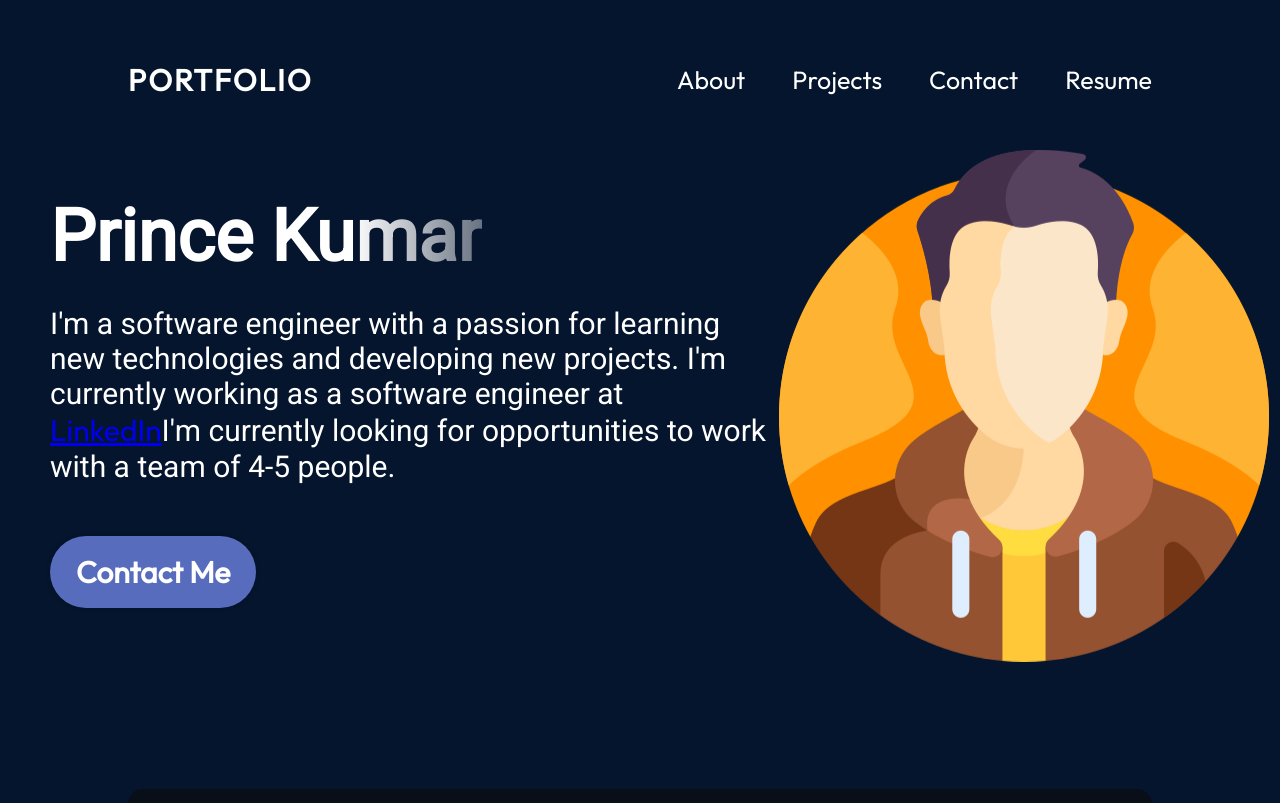
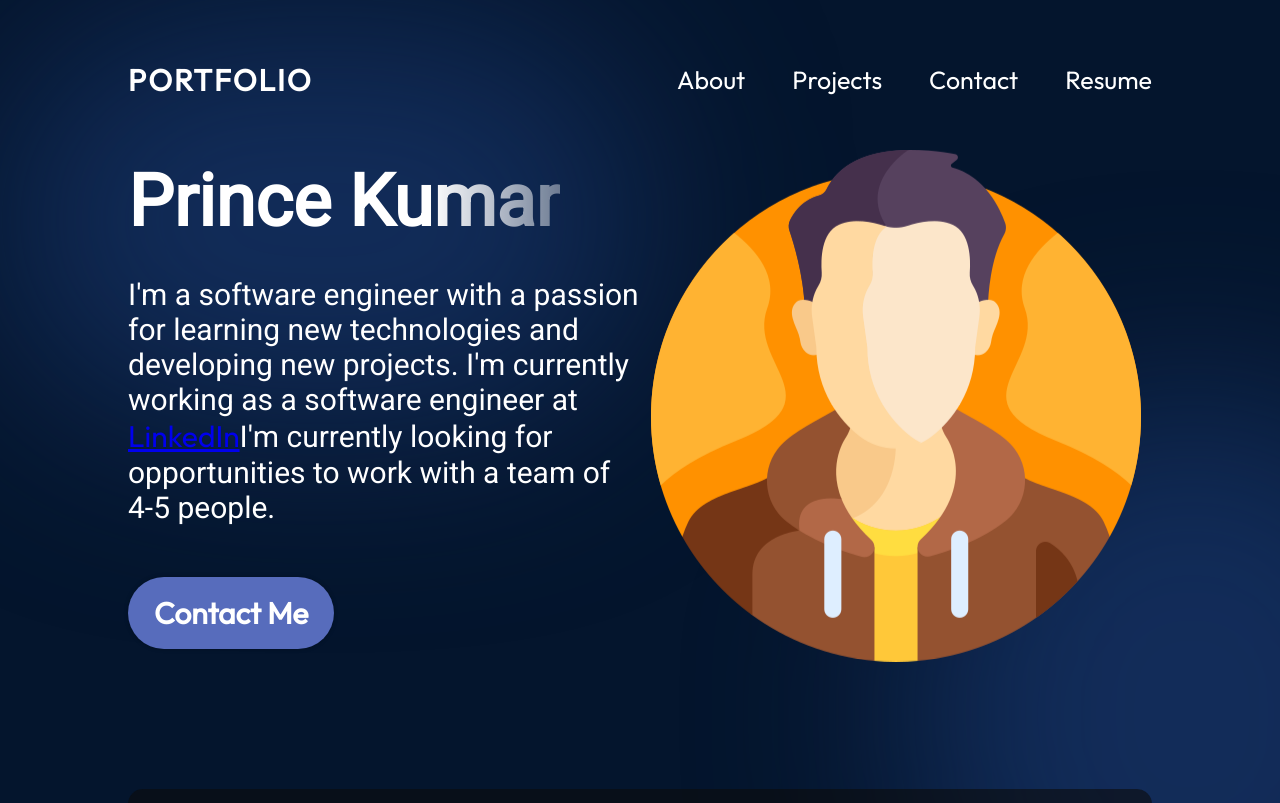
Before and after one commit to Prince76282/Portfolio-new, a React (Vite) app: page / in a window 1280 px wide. Shown: the top 803 px of the page. Built offline with nearby package versions, Linux system fonts and the light colour scheme.

Commit message:
new update

```diff
--- a/src/componets/Hero/hero.module.css
+++ b/src/componets/Hero/hero.module.css
@@ -10,12 +10,13 @@
     justify-content: space-between;
     margin-top: 49px;
     z-index: 1;
+    margin-left: 10%;
+    margin-right: 10%;
 
 
 
 }
 .content{
-    margin-left: 50px;
     display: flex;
     flex-direction: column;
     align-items: flex-start;
@@ -26,7 +27,6 @@
     font-size: 72px;
     font-weight: 900;
     margin-bottom:33px ;
-    line-height: 72px;
     font-family: var(--font-roboto);
     background: linear-gradient(90deg,rgba(255,255,255,1) 70%,rgba(255,255,255,0)120%);
     -webkit-text-fill-color: transparent;
@@ -73,7 +73,11 @@
 }
 .topBlur{
     position: absolute;
-
+    width: 50vw;
+    height: 50vh;
+    min-width: 350px;
+    min-width: 350px;
+    top: -128px;
     left:-10vw;
     border-radius: 764px;
     background: rgba(25,55,109,0.7);
@@ -83,7 +87,10 @@
 }
     .bottomBlur{
             position: absolute;
-
+            width: 70vh;
+            height: 50vw;
+            min-width: 350px;
+            min-width: 250px;
             top: 246px;
             right: -25vw;
             border-radius: 764px;
```
